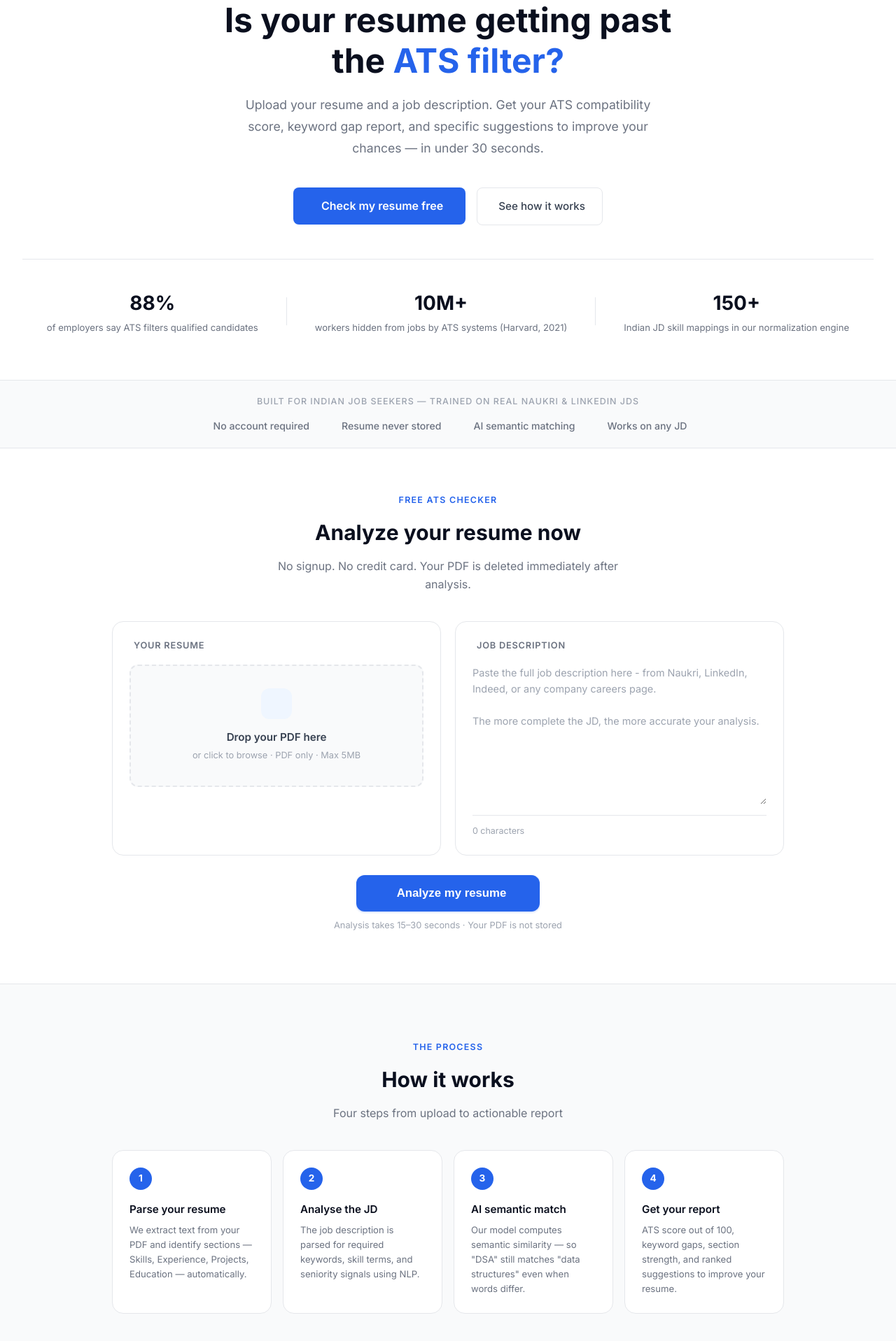
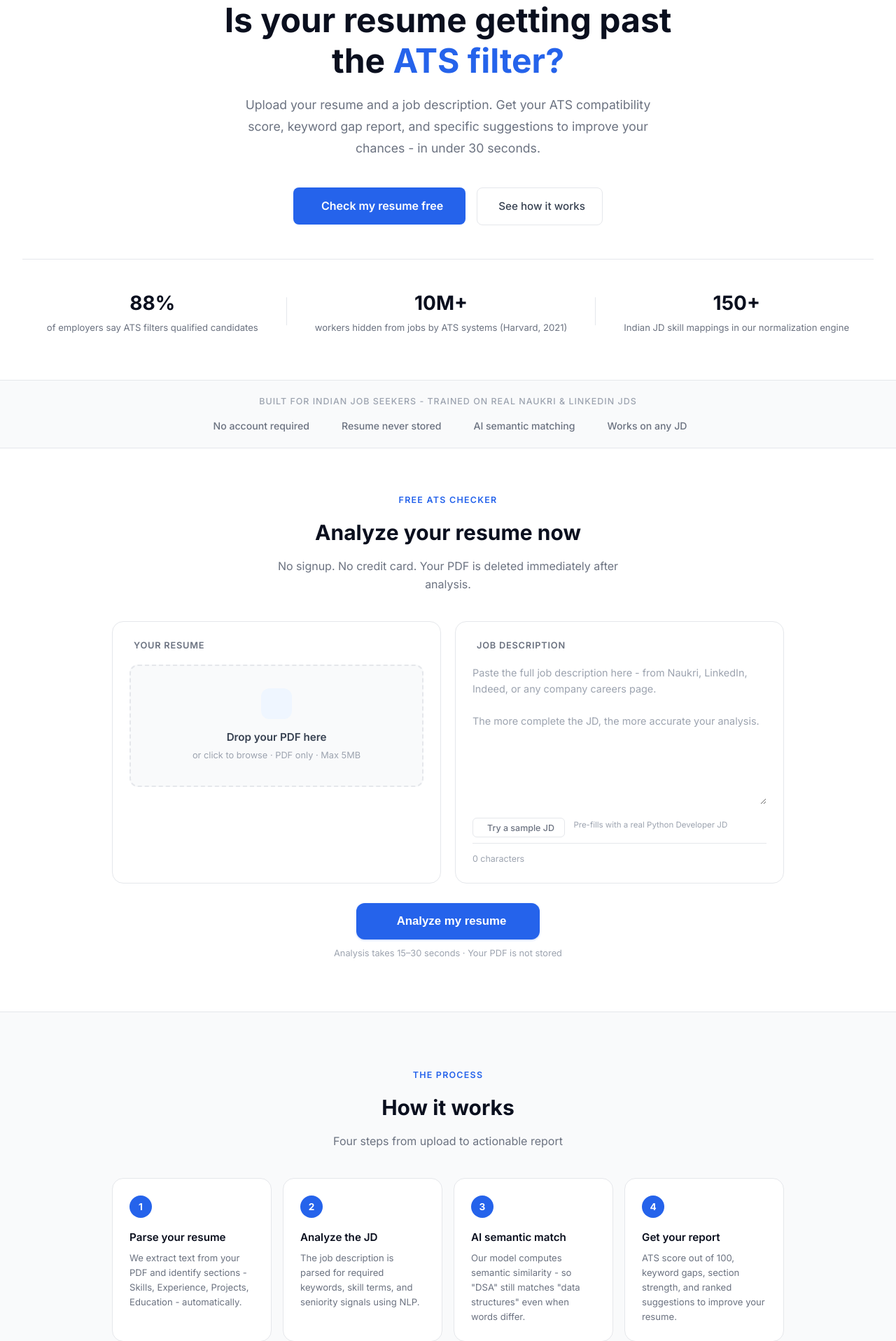
Before and after one commit to Anushka-Gangwal017/ats-resume-analyzer, a Flask app: page / in a window 1280 px wide. Shown: the part 203-2120 px from the top of the page at 70% size. Run offline with Flask 3, Linux system fonts and the light colour scheme; some libraries are stand-ins or nearby versions.

Commit message:
Add sample JD button - lets visitors test instantly without needing their own JD

```diff
--- a/templates/index.html
+++ b/templates/index.html
@@ -3,7 +3,7 @@
 <head>
 <meta charset="UTF-8">
 <meta name="viewport" content="width=device-width, initial-scale=1.0">
-<title>ResumeIQ — ATS Resume Analyzer</title>
+<title>ResumeIQ - ATS Resume Analyzer</title>
 <link rel="preconnect" href="https://fonts.googleapis.com">
 <link href="https://fonts.googleapis.com/css2?family=Inter:wght@400;500;600;700&display=swap" rel="stylesheet">
 <link rel="stylesheet" href="https://cdn.jsdelivr.net/npm/@tabler/icons-webfont@2.44.0/tabler-icons.min.css">
@@ -174,7 +174,7 @@ footer{background:var(--navy);padding:3rem 2rem;color:#9CA3AF;font-size:0.85rem}
     AI-powered · India job market trained
   </div>
   <h1>Is your resume getting past the <span>ATS filter?</span></h1>
-  <p class="hero-sub">Upload your resume and a job description. Get your ATS compatibility score, keyword gap report, and specific suggestions to improve your chances — in under 30 seconds.</p>
+  <p class="hero-sub">Upload your resume and a job description. Get your ATS compatibility score, keyword gap report, and specific suggestions to improve your chances - in under 30 seconds.</p>
   <div class="hero-actions">
     <a href="#analyze" class="btn-primary">
       <i class="ti ti-bolt" aria-hidden="true"></i>
@@ -195,7 +195,7 @@ footer{background:var(--navy);padding:3rem 2rem;color:#9CA3AF;font-size:0.85rem}
 </section>
 
 <div class="trust-bar">
-  <div class="trust-label">Built for Indian job seekers — trained on real Naukri & LinkedIn JDs</div>
+  <div class="trust-label">Built for Indian job seekers - trained on real Naukri & LinkedIn JDs</div>
   <div class="trust-items">
     <span class="trust-item"><i class="ti ti-check" aria-hidden="true"></i>No account required</span>
     <span class="trust-item"><i class="ti ti-check" aria-hidden="true"></i>Resume never stored</span>
@@ -262,6 +262,35 @@ footer{background:var(--navy);padding:3rem 2rem;color:#9CA3AF;font-size:0.85rem}
         <textarea name="jd_text" id="jd-text" placeholder="Paste the full job description here - from Naukri, LinkedIn, Indeed, or any company careers page.
 
 The more complete the JD, the more accurate your analysis." required minlength="50"></textarea>
+
+<!-- Sample JD button -->
+<div style="margin-top:0.5rem;margin-bottom:0.25rem">
+  <button type="button"
+          id="sample-jd-btn"
+          onclick="loadSampleJD()"
+          style="background:none;
+                 border:1px solid var(--gray3);
+                 border-radius:6px;
+                 padding:0.35rem 0.875rem;
+                 font-family:inherit;
+                 font-size:0.78rem;
+                 font-weight:500;
+                 color:var(--gray5);
+                 cursor:pointer;
+                 display:inline-flex;
+                 align-items:center;
+                 gap:6px;
+                 transition:all 0.15s">
+    <i class="ti ti-bolt" style="font-size:13px"></i>
+    Try a sample JD
+  </button>
+  <span style="font-size:0.72rem;
+               color:var(--gray4);
+               margin-left:0.5rem">
+    Pre-fills with a real Python Developer JD
+  </span>
+</div>
+
         <div class="char-bar">
           <span class="char-count" id="char-count">0 characters</span>
           <span class="char-ok" id="char-ok"><i class="ti ti-check" style="font-size:14px;vertical-align:-2px"></i> Looks good</span>
@@ -288,17 +317,17 @@ The more complete the JD, the more accurate your analysis." required minlength="
       <div class="step">
         <div class="step-num">1</div>
         <h3>Parse your resume</h3>
-        <p>We extract text from your PDF and identify sections — Skills, Experience, Projects, Education — automatically.</p>
+        <p>We extract text from your PDF and identify sections - Skills, Experience, Projects, Education - automatically.</p>
       </div>
       <div class="step">
         <div class="step-num">2</div>
-        <h3>Analyse the JD</h3>
+        <h3>Analyze the JD</h3>
         <p>The job description is parsed for required keywords, skill terms, and seniority signals using NLP.</p>
       </div>
       <div class="step">
         <div class="step-num">3</div>
         <h3>AI semantic match</h3>
-        <p>Our model computes semantic similarity — so "DSA" still matches "data structures" even when words differ.</p>
+        <p>Our model computes semantic similarity - so "DSA" still matches "data structures" even when words differ.</p>
       </div>
       <div class="step">
         <div class="step-num">4</div>
@@ -318,7 +347,7 @@ The more complete the JD, the more accurate your analysis." required minlength="
       <div class="feature">
         <div class="feature-icon blue"><i class="ti ti-brain" aria-hidden="true"></i></div>
         <h3>Semantic AI matching</h3>
-        <p>Uses sentence-transformers (MiniLM) to understand meaning — not just exact keyword matches. "ML engineer" matches "machine learning developer".</p>
+        <p>Uses sentence-transformers (MiniLM) to understand meaning - not just exact keyword matches. "ML engineer" matches "machine learning developer".</p>
       </div>
       <div class="feature">
         <div class="feature-icon green"><i class="ti ti-git-branch" aria-hidden="true"></i></div>
@@ -328,7 +357,7 @@ The more complete the JD, the more accurate your analysis." required minlength="
       <div class="feature">
         <div class="feature-icon amber"><i class="ti ti-chart-bar" aria-hidden="true"></i></div>
         <h3>Section-level scoring</h3>
-        <p>Get individual scores for your Skills, Experience, Projects, and Summary sections — so you know exactly where to improve.</p>
+        <p>Get individual scores for your Skills, Experience, Projects, and Summary sections - so you know exactly where to improve.</p>
       </div>
       <div class="feature">
         <div class="feature-icon blue"><i class="ti ti-india" aria-hidden="true"></i></div>
@@ -343,7 +372,7 @@ The more complete the JD, the more accurate your analysis." required minlength="
       <div class="feature">
         <div class="feature-icon amber"><i class="ti ti-list-check" aria-hidden="true"></i></div>
         <h3>Actionable suggestions</h3>
-        <p>Every suggestion is prioritised — critical fixes first, nice-to-haves last. No generic advice, only specific improvements.</p>
+        <p>Every suggestion is prioritised - critical fixes first, nice-to-haves last. No generic advice, only specific improvements.</p>
       </div>
     </div>
   </div>
@@ -417,7 +446,7 @@ The more complete the JD, the more accurate your analysis." required minlength="
     <h2 class="section-title" style="text-align:center;margin-bottom:2rem">Common questions</h2>
     <div class="faq-item">
       <div class="faq-q" onclick="toggleFaq(this)">What is an ATS and why does it matter? <i class="ti ti-chevron-down" aria-hidden="true"></i></div>
-      <div class="faq-a">An Applicant Tracking System (ATS) is software that companies use to automatically filter resumes before a human recruiter sees them. A 2021 Harvard Business School study found that 88% of employers say qualified candidates are screened out by ATS because their resume doesn't match the exact search terms — not because they lack the skills. Your ATS score tells you how likely your resume is to pass this filter.</div>
+      <div class="faq-a">An Applicant Tracking System (ATS) is software that companies use to automatically filter resumes before a human recruiter sees them. A 2021 Harvard Business School study found that 88% of employers say qualified candidates are screened out by ATS because their resume doesn't match the exact search terms - not because they lack the skills. Your ATS score tells you how likely your resume is to pass this filter.</div>
     </div>
     <div class="faq-item">
       <div class="faq-q" onclick="toggleFaq(this)">Is my resume stored or shared? <i class="ti ti-chevron-down" aria-hidden="true"></i></div>
@@ -425,11 +454,11 @@ The more complete the JD, the more accurate your analysis." required minlength="
     </div>
     <div class="faq-item">
       <div class="faq-q" onclick="toggleFaq(this)">What makes this different from just counting keywords? <i class="ti ti-chevron-down" aria-hidden="true"></i></div>
-      <div class="faq-a">Most ATS checkers simply count how many words from the JD appear in your resume. ResumeIQ uses AI semantic matching — it understands that "DSA" means "data structures", that "ML" means "machine learning", and that "built a Python tool" signals "Python development". Our skill normalization graph maps 150+ informal student phrases to the exact terms Indian recruiters search for.</div>
+      <div class="faq-a">Most ATS checkers simply count how many words from the JD appear in your resume. ResumeIQ uses AI semantic matching - it understands that "DSA" means "data structures", that "ML" means "machine learning", and that "built a Python tool" signals "Python development". Our skill normalization graph maps 150+ informal student phrases to the exact terms Indian recruiters search for.</div>
     </div>
     <div class="faq-item">
       <div class="faq-q" onclick="toggleFaq(this)">What score should I aim for? <i class="ti ti-chevron-down" aria-hidden="true"></i></div>
-      <div class="faq-a">Aim for 70 or above for roles you are applying to. A score above 75 means strong keyword and semantic alignment. Below 50 means your resume needs significant keyword work before applying. Remember — the score is a guide, not a guarantee. A high score means your resume is more likely to reach a human recruiter.</div>
+      <div class="faq-a">Aim for 70 or above for roles you are applying to. A score above 75 means strong keyword and semantic alignment. Below 50 means your resume needs significant keyword work before applying. Remember - the score is a guide, not a guarantee. A high score means your resume is more likely to reach a human recruiter.</div>
     </div>
     <div class="faq-item">
       <div class="faq-q" onclick="toggleFaq(this)">Why is the analysis taking 15–30 seconds? <i class="ti ti-chevron-down" aria-hidden="true"></i></div>
@@ -496,12 +525,64 @@ textarea.addEventListener('input', function() {
 });
 
 document.getElementById('main-form').addEventListener('submit', function() {
-  submitBtn.innerHTML = '<i class="ti ti-loader" style="animation:spin 1s linear infinite"></i> Analysing — please wait';
+  submitBtn.innerHTML = '<i class="ti ti-loader" style="animation:spin 1s linear infinite"></i> Analyzing - please wait';
   submitBtn.disabled = true;
 });
 
 function toggleFaq(el) {
   el.closest('.faq-item').classList.toggle('open');
+}
+
+function loadSampleJD() {
+  const sampleJD = `We are looking for a Python Developer to join our engineering team.
+
+Responsibilities:
+- Develop and maintain Python-based backend services and REST APIs
+- Work with Flask or Django frameworks to build scalable web applications
+- Write clean, well-documented, and testable code
+- Collaborate with cross-functional teams to define and ship new features
+- Optimize application performance and database queries
+- Integrate third-party APIs and services
+
+Required Skills:
+- Strong proficiency in Python (2+ years of experience)
+- Experience with Flask or Django
+- Knowledge of REST API design and development
+- Familiarity with SQL databases (PostgreSQL or MySQL)
+- Version control using Git and GitHub
+- Understanding of Docker and CI/CD pipelines
+- Problem-solving skills and DSA fundamentals
+
+Good to have:
+- Experience with cloud platforms (AWS or Azure)
+- Knowledge of data structures and algorithms
+- Familiarity with Agile development practices
+
+Qualifications:
+- Bachelor's degree in Computer Science or related field
+- 0-2 years of experience (freshers welcome)`;
+
+  const textarea = document.getElementById('jd-text');
+  textarea.value = sampleJD;
+
+  // Trigger the character counter update
+  textarea.dispatchEvent(new Event('input'));
+
+  // Visual feedback on the button
+  const btn = document.getElementById('sample-jd-btn');
+  btn.innerHTML = '<i class="ti ti-check" style="font-size:13px"></i> Sample JD loaded';
+  btn.style.color = 'var(--green, #16A34A)';
+  btn.style.borderColor = 'var(--green, #16A34A)';
+
+  // Reset button text after 2 seconds
+  setTimeout(() => {
+    btn.innerHTML = '<i class="ti ti-bolt" style="font-size:13px"></i> Try a sample JD';
+    btn.style.color = 'var(--gray5)';
+    btn.style.borderColor = 'var(--gray3)';
+  }, 2000);
+
+  // Scroll textarea into view smoothly
+  textarea.scrollIntoView({ behavior: 'smooth', block: 'center' });
 }
 
 const style = document.createElement('style');
```
